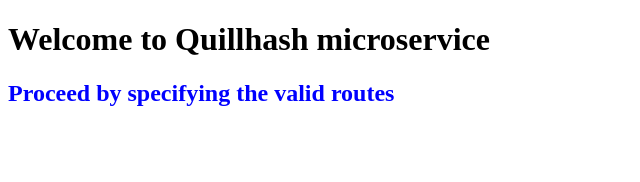
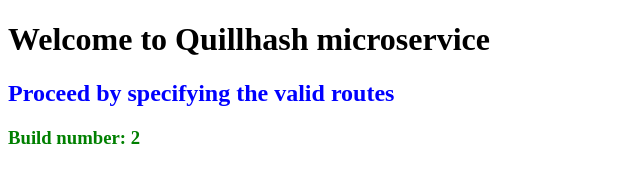
Before and after one commit to yashvardhan-kukreja/quillhash-backend-task, a website: page views/main.html in a window 1280 px wide. Shown: the whole page, without its empty margins (0-640 px from the left). Drawn offline with Linux system fonts and the light colour scheme.

Commit message:
Added: Build number

```diff
--- a/views/main.html
+++ b/views/main.html
@@ -7,5 +7,6 @@
 <body>
 <h1>Welcome to Quillhash microservice</h1>
 <h2 style="color: blue">Proceed by specifying the valid routes</h2>
+<h3 style="color: green">Build number: 2</h2>
 </body>
 </html>
```
